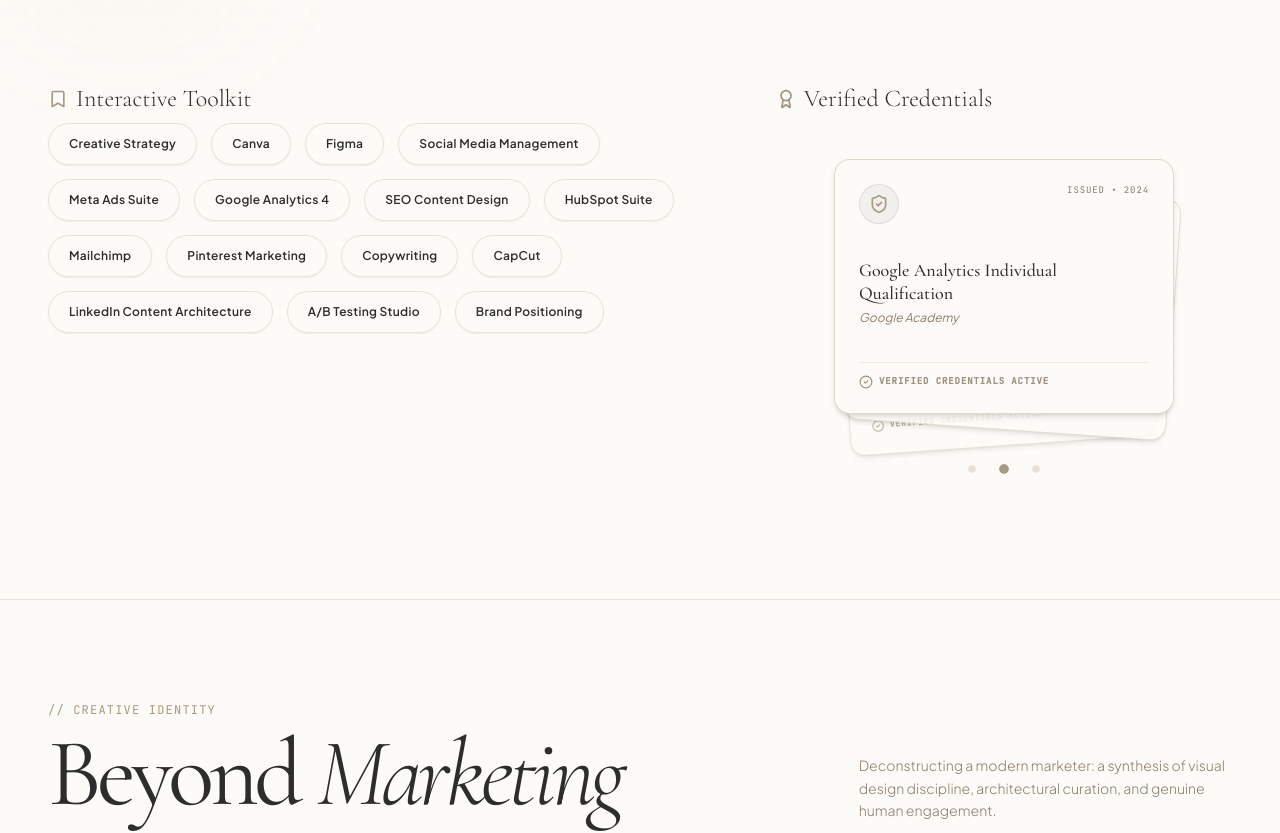
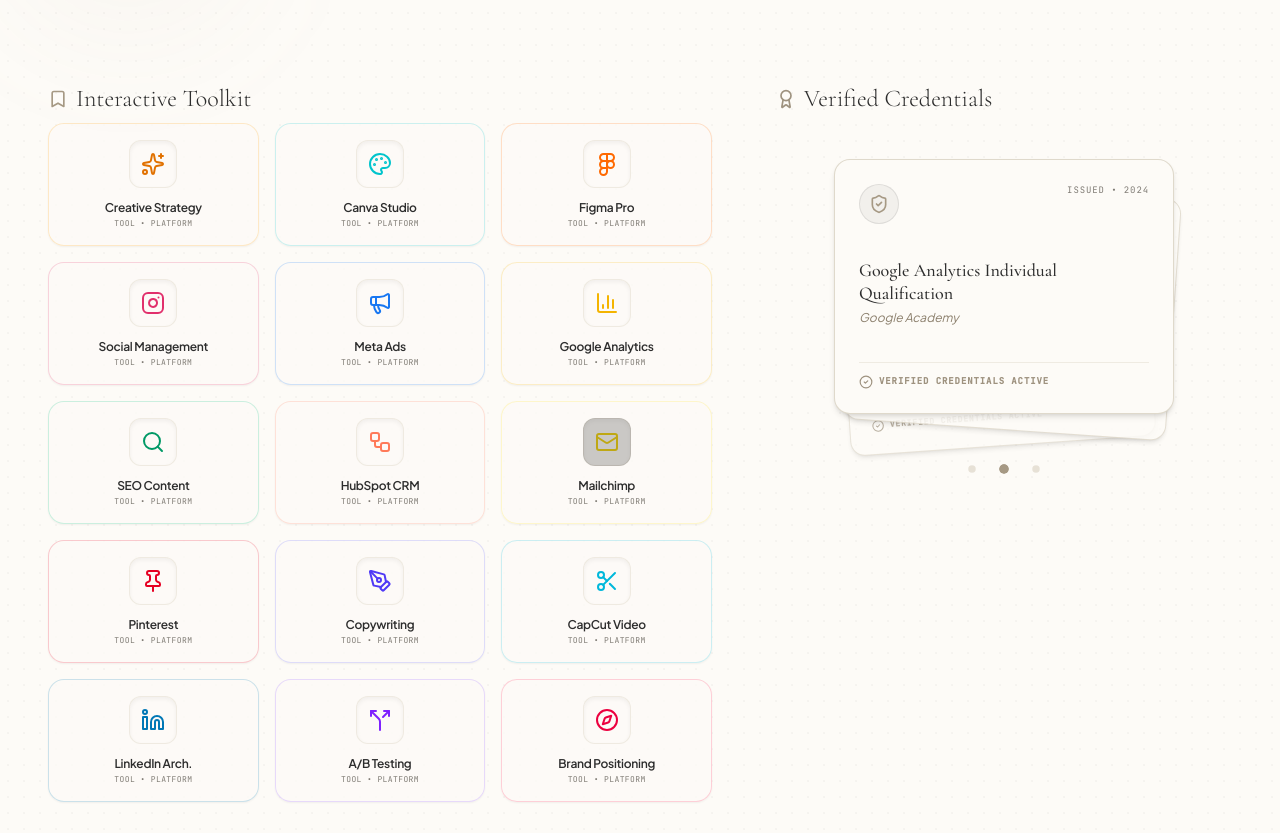
Before and after one commit to chhadwatashvi/Tashvi-Chhadwa, a React (Vite) app: page / in a window 1280 px wide. Shown: the part 5465-6298 px from the top of the page. Built offline with nearby package versions, Linux system fonts and the light colour scheme; a web font is replaced by a local one.

Commit message:
feat: add visual icons to skill set section
Enhance the Skills and Certifications section by mapping technical skills to specific icons and brand-aligned color themes for a more professional UI.

```diff
--- a/src/components/SkillsCertificationsSection.tsx
+++ b/src/components/SkillsCertificationsSection.tsx
@@ -1,7 +1,120 @@
 import { useState, useEffect } from 'react';
 import { motion } from 'motion/react';
-import { Award, ShieldCheck, CheckCircle2, Bookmark } from 'lucide-react';
+import {
+  Award,
+  ShieldCheck,
+  CheckCircle2,
+  Bookmark,
+  Sparkles,
+  Palette,
+  Figma,
+  Instagram,
+  Megaphone,
+  BarChart3,
+  Search,
+  Workflow,
+  Mail,
+  Pin,
+  PenTool,
+  Scissors,
+  Linkedin,
+  Split,
+  Compass
+} from 'lucide-react';
 import { SKILLS, CERTIFICATIONS } from '../data';
+
+const SKILL_LOGOS: Record<string, { icon: any; color: string; bgColor: string; label: string }> = {
+  "Creative Strategy": {
+    icon: Sparkles,
+    color: "text-amber-600",
+    bgColor: "bg-amber-500/5 hover:bg-amber-500/10 border-amber-500/20",
+    label: "Creative Strategy"
+  },
+  "Canva": {
+    icon: Palette,
+    color: "text-[#00C4CC]",
+    bgColor: "bg-[#00C4CC]/5 hover:bg-[#00C4CC]/10 border-[#00C4CC]/20",
+    label: "Canva Studio"
+  },
+  "Figma": {
+    icon: Figma,
+    color: "text-orange-500",
+    bgColor: "bg-orange-500/5 hover:bg-orange-500/10 border-orange-500/20",
+    label: "Figma Pro"
+  },
+  "Social Media Management": {
+    icon: Instagram,
+    color: "text-[#E1306C]",
+    bgColor: "bg-[#E1306C]/5 hover:bg-[#E1306C]/10 border-[#E1306C]/20",
+    label: "Social Management"
+  },
+  "Meta Ads Suite": {
+    icon: Megaphone,
+    color: "text-[#1877F2]",
+    bgColor: "bg-[#1877F2]/5 hover:bg-[#1877F2]/10 border-[#1877F2]/20",
+    label: "Meta Ads"
+  },
+  "Google Analytics 4": {
+    icon: BarChart3,
+    color: "text-[#F4B400]",
+    bgColor: "bg-[#F4B400]/5 hover:bg-[#F4B400]/10 border-[#F4B400]/20",
+    label: "Google Analytics"
+  },
+  "SEO Content Design": {
+    icon: Search,
+    color: "text-emerald-600",
+    bgColor: "bg-emerald-500/5 hover:bg-emerald-500/10 border-emerald-500/20",
+    label: "SEO Content"
+  },
+  "HubSpot Suite": {
+    icon: Workflow,
+    color: "text-[#FF7A59]",
+    bgColor: "bg-[#FF7A59]/5 hover:bg-[#FF7A59]/10 border-[#FF7A59]/20",
+    label: "HubSpot CRM"
+  },
+  "Mailchimp": {
+    icon: Mail,
+    color: "text-[#FFE01B] filter brightness-75",
+    bgColor: "bg-[#FFE01B]/5 hover:bg-[#FFE01B]/10 border-[#FFE01B]/20",
+    label: "Mailchimp"
+  },
+  "Pinterest Marketing": {
+    icon: Pin,
+    color: "text-[#E60023]",
+    bgColor: "bg-[#E60023]/5 hover:bg-[#E60023]/10 border-[#E60023]/20",
+    label: "Pinterest"
+  },
+  "Copywriting": {
+    icon: PenTool,
+    color: "text-indigo-600",
+    bgColor: "bg-indigo-500/5 hover:bg-indigo-500/10 border-indigo-500/20",
+    label: "Copywriting"
+  },
+  "CapCut": {
+    icon: Scissors,
+    color: "text-cyan-500",
+    bgColor: "bg-cyan-500/5 hover:bg-cyan-500/10 border-cyan-500/20",
+    label: "CapCut Video"
+  },
+  "LinkedIn Content Architecture": {
+    icon: Linkedin,
+    color: "text-[#0077B5]",
+    bgColor: "bg-[#0077B5]/5 hover:bg-[#0077B5]/10 border-[#0077B5]/20",
+    label: "LinkedIn Arch."
+  },
+  "A/B Testing Studio": {
+    icon: Split,
+    color: "text-violet-600",
+    bgColor: "bg-violet-500/5 hover:bg-violet-500/10 border-violet-500/20",
+    label: "A/B Testing"
+  },
+  "Brand Positioning": {
+    icon: Compass,
+    color: "text-rose-600",
+    bgColor: "bg-rose-500/5 hover:bg-rose-500/10 border-rose-500/20",
+    label: "Brand Positioning"
+  }
+};
 
 export default function SkillsCertificationsSection() {
   const [activeIndex, setActiveIndex] = useState(0);
@@ -43,7 +156,7 @@
         {/* Competency Content Grid: Pills vs Stacks */}
         <div className="grid grid-cols-1 lg:grid-cols-12 gap-16 items-start text-left">
 
-          {/* Left Column: Pill-shaped Skills Cloud */}
+          {/* Left Column: Grid of Brand App Logos */}
           <div className="lg:col-span-7 space-y-6" id="skills-pill-col">
             <div className="flex items-center gap-2 mb-2">
               <Bookmark className="w-5 h-5 text-soft-terracotta" />
@@ -52,16 +165,37 @@
               </h3>
             </div>
 
-            <div className="flex flex-wrap gap-3.5" id="skills-pill-container">
-              {SKILLS.map((skill, index) => (
-                <div
-                  key={index}
-                  className="px-5 py-3 bg-warm-ivory text-xs font-semibold text-dark-charcoal tracking-wide rounded-full border border-warm-clay/55 shadow-xs hover:border-soft-terracotta hover:bg-dark-charcoal hover:sticky hover:text-warm-beige transform hover:scale-103 transition-all duration-300 cursor-default"
-                  id={`skill-pill-${index}`}
-                >
-                  {skill}
-                </div>
-              ))}
+            <div className="grid grid-cols-2 sm:grid-cols-3 gap-4" id="skills-pill-container">
+              {SKILLS.map((skill, index) => {
+                const config = SKILL_LOGOS[skill] || {
+                  icon: Bookmark,
+                  color: "text-dark-charcoal",
+                  bgColor: "bg-dark-charcoal/5 border-dark-charcoal/15",
+                  label: skill
+                };
+                const IconComponent = config.icon;
+
+                return (
+                  <motion.div
+                    key={index}
+                    whileHover={{ scale: 1.03, y: -2 }}
+                    className={`p-4 rounded-2xl border ${config.bgColor} shadow-xs hover:shadow-md flex flex-col items-center justify-center text-center gap-3 bg-warm-ivory/80 cursor-default transition-all duration-300`}
+                    id={`skill-pill-${index}`}
+                  >
+                    <div className={`w-12 h-12 rounded-xl flex items-center justify-center bg-warm-beige/80 border border-warm-clay/40 ${config.color} shadow-inner`}>
+                      <IconComponent className="w-6 h-6 stroke-[2]" />
+                    </div>
+                    <div className="space-y-0.5">
+                      <span className="block text-xs font-semibold text-dark-charcoal tracking-tight leading-tight">
+                        {config.label}
+                      </span>
+                      <span className="block text-[8px] font-mono uppercase tracking-wider text-[#7F7B74]">
+                        TOOL &bull; PLATFORM
+                      </span>
+                    </div>
+                  </motion.div>
+                );
+              })}
             </div>
           </div>
 
```
